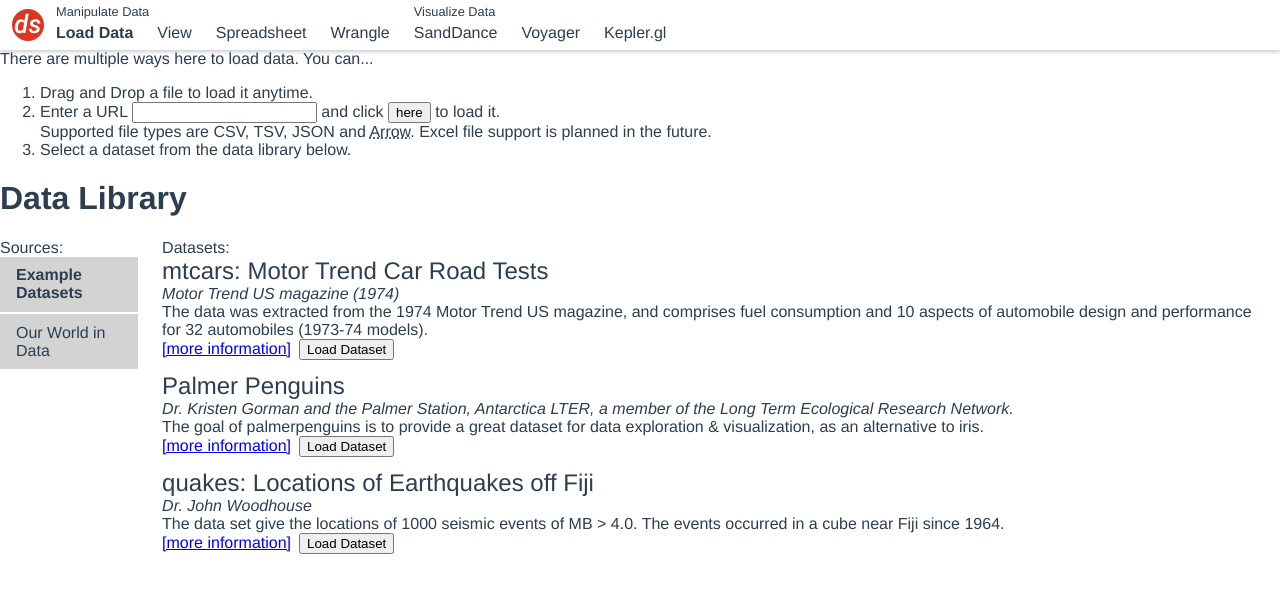
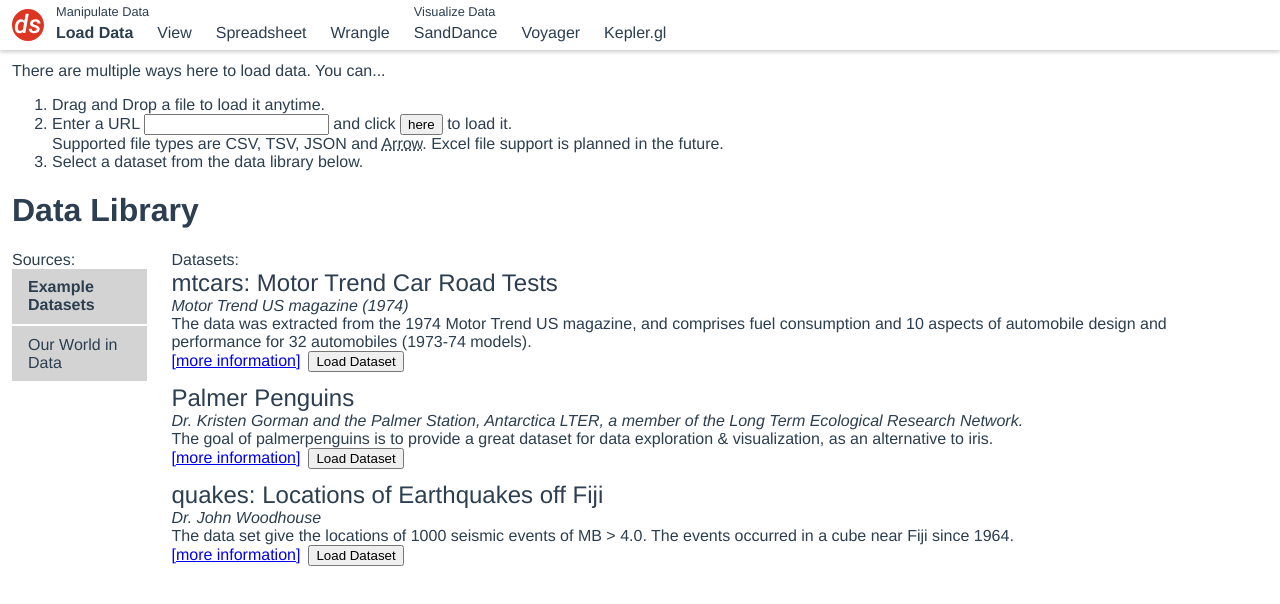
Before and after one commit to jansim/data-studio, a Vue app: page / in a window 1280 px wide. Shown: the top 604 px of the page. Built offline with nearby package versions, Linux system fonts and the light colour scheme.

Commit message:
Minor adjustments to DataLoader / Library

```diff
--- a/modules/internal/module-loader/DataLibrary.vue
+++ b/modules/internal/module-loader/DataLibrary.vue
@@ -96,6 +96,7 @@
 
 export default {
   name: 'DataLibrary',
+  emits: ['load'],
   data () {
     return {
       sources: DATA_SOURCES,
--- a/modules/internal/module-loader/DatasetLoader.vue
+++ b/modules/internal/module-loader/DatasetLoader.vue
@@ -45,5 +45,7 @@
 .data-loader {
   max-height: 100%;
   overflow: auto;
+
+  padding: 0.75rem;
 }
 </style>
```
